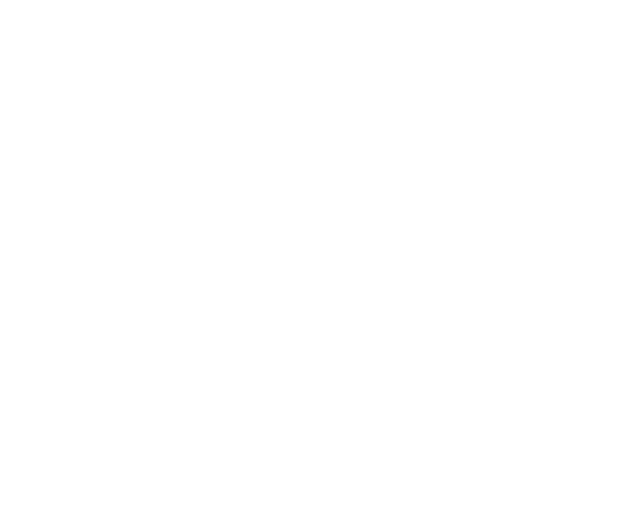
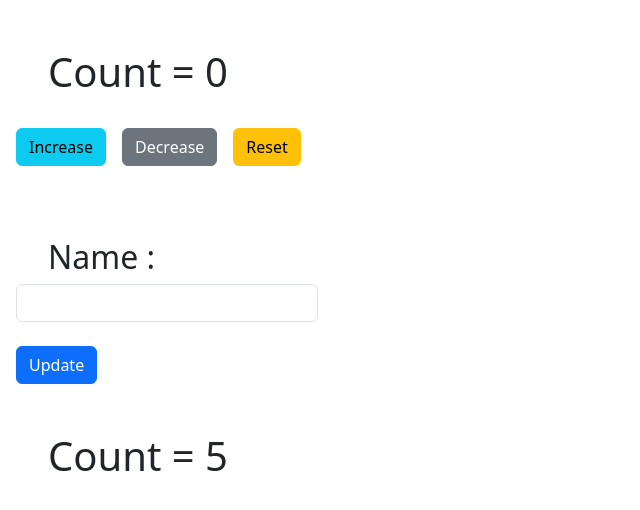
Before and after one commit to RuchitaSureliya09/React_JS_Labs, a React (Vite) app: page / in a window 1280 px wide. Shown: the top 510 px of the page, without its empty margins (0-640 px from the left). Built offline with nearby package versions, Linux system fonts and the light colour scheme.

Commit message:
add lab-21

```diff
--- a/src/App.jsx
+++ b/src/App.jsx
@@ -1,4 +1,6 @@
 import { BrowserRouter, Route, Routes } from "react-router-dom";
+import A1 from "./lab-21/A1";
+import A2 from "./lab-21/A2";
 
 // import A2 from "./lab-17/A2";
 // import A3 from "./lab-17/A3";
@@ -31,7 +33,8 @@
 function App() {
   return (
     <>
-
+      <A1/>
+      <A2/>
     </>
   );
 }
--- /dev/null
+++ b/src/lab-21/A1.jsx
@@ -0,0 +1,67 @@
+import React, { useState } from "react";
+
+// 1. Demonstrate useState hook in ReactJS. (A)
+export default function A1() {
+  const [count, setCount] = useState(0);
+  const [name, setName] = useState("");
+  const [txt, setTxt] = useState("");
+
+  return (
+    <>
+      <h1 className="mt-5 ms-5">Count = {count}</h1>
+      <br />
+      <button
+        className="btn btn-info ms-3 me-3"
+        onClick={() => {
+          setCount(count + 1);
+        }}
+      >
+        Increase
+      </button>
+      <button
+        className="btn btn-secondary me-3"
+        onClick={() => {
+          setCount(count - 1);
+        }}
+      >
+        Decrease
+      </button>
+      <button
+        className="btn btn-warning me-3"
+        onClick={() => {
+          setCount(0);
+        }}
+      >
+        Reset
+      </button>
+      <br />
+      <br />
+
+      <div className="row mt-5">
+        <div className="col-3">
+          <label htmlFor="name" className="ms-5 h2">
+            Name : {name}
+          </label>
+          <br />
+          <input
+            type="text"
+            className="ms-3 form-control"
+            value={txt}
+            onChange={(e) => {
+              setTxt(e.target.value);
+            }}
+          />
+        </div>
+      </div>
+      <br />
+      <button
+        className="btn btn-primary ms-3 me-3"
+        onClick={() => {
+          setName(txt);
+        }}
+      >
+        Update
+      </button>
+    </>
+  );
+}
--- /dev/null
+++ b/src/lab-21/A2.jsx
@@ -0,0 +1,17 @@
+import React, { useEffect, useState } from "react";
+
+// 2. Demonstrate useEffect hook in ReactJS (A)
+export default function A2() {
+  const [count, setCount] = useState(0);
+
+  useEffect(() => {
+    setTimeout(() => {
+      setCount(count + 1);
+    }, 1000);
+  }, [count]);
+  return (
+    <>
+      <h1 className="mt-5 ms-5">Count = {count}</h1>
+    </>
+  );
+}
```
Also changed, not shown: src/lab-21/app.txt (added).
